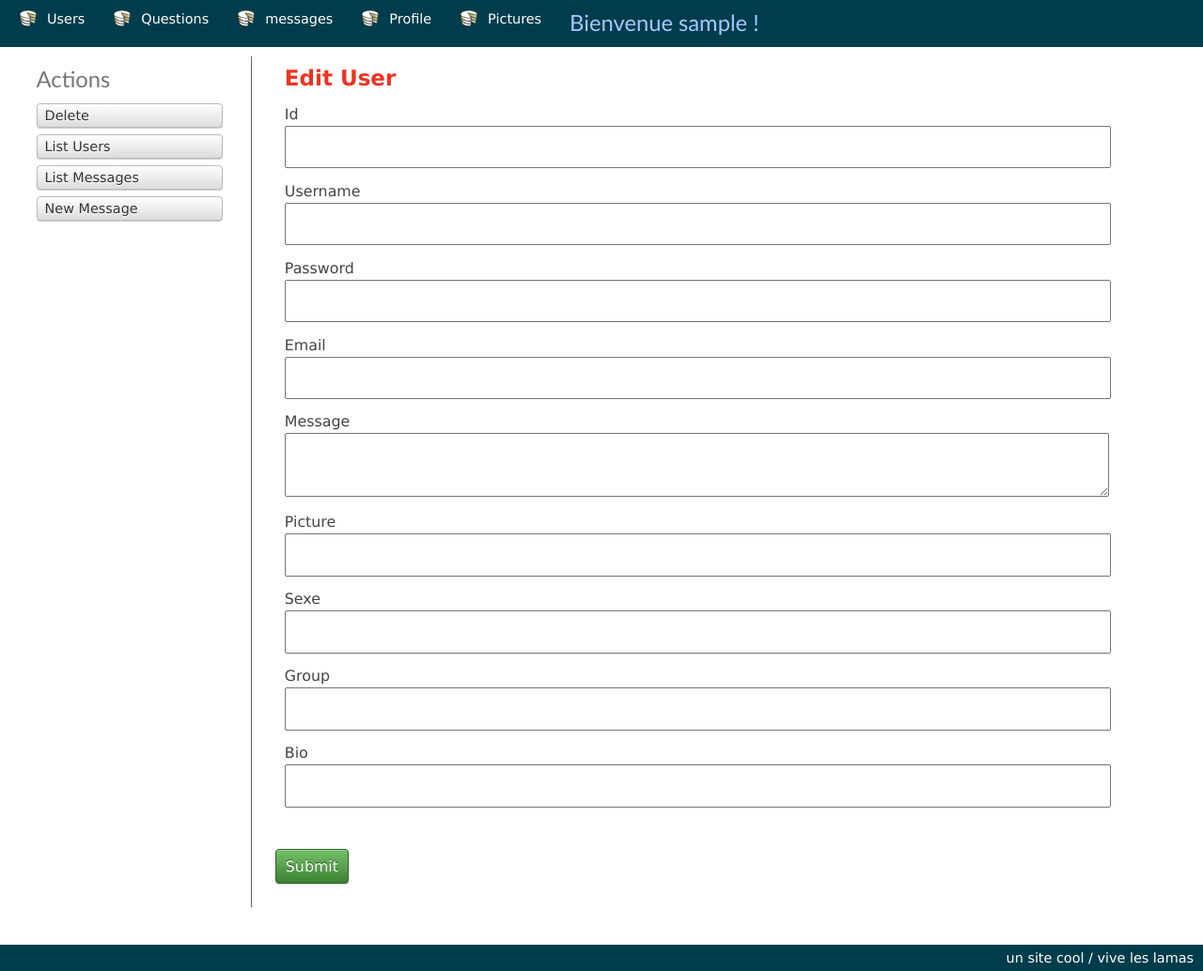
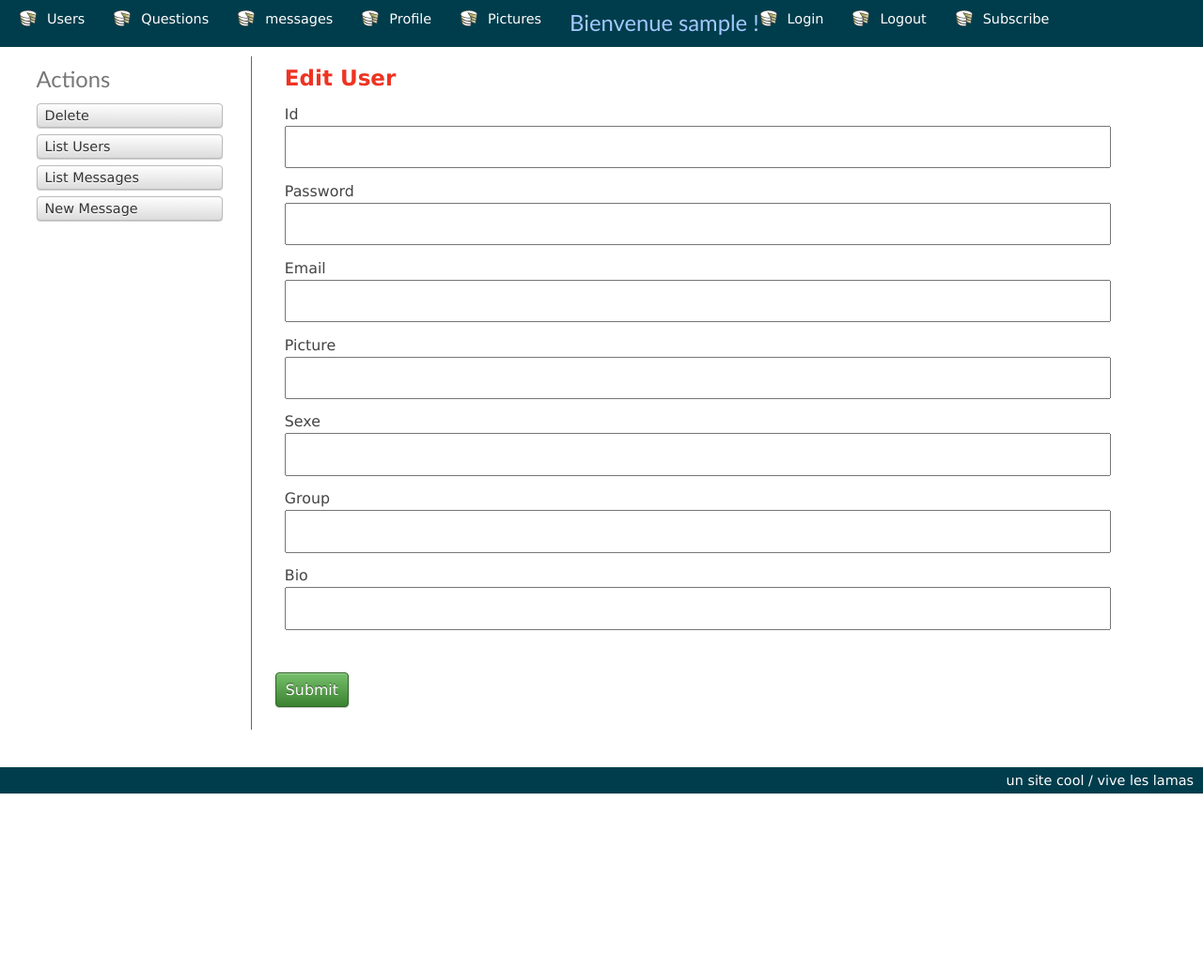
Before and after one commit to PhilippeGremmel/eatme, a CakePHP app: the page made by app/View/Users/edit.ctp in a window 1280 px wide. Shown: the whole page at 94% size. After the commit the page ends 845 px from the top, so only its background shows below. Run offline with PHP 8.4 and a stand-in for CakePHP, Linux system fonts and the light colour scheme; the template is opened without the code that fills it: most values are stand-ins (such as "Sample title", 1, 10 or a date in 2020); form fields are guessed from the names that the template uses; data that the repository does not hold is empty; some libraries are stand-ins or nearby versions.

Commit message:
bug profiles vraiment corrigé (normalement)
- bug corrigé (normalement)
- suppression de champs
- ajout dans le menu

```diff
--- a/app/View/Layouts/default.ctp
+++ b/app/View/Layouts/default.ctp
@@ -45,6 +45,9 @@ $cakeDescription = __d('cake_dev', 'CakePHP: the rapid development php framework
 			<h1><?php echo $this->Html->link('Profile','/users/profile'); ?></h1>
 			<h1><?php echo $this->Html->link('Pictures','/pictures'); ?></h1>
 			<h3> Bienvenue <?php echo $me['username']; ?> !</h3>
+			<h1><?php echo $this->Html->link('Login','/users/login'); ?></h1>
+			<h1><?php echo $this->Html->link('Logout','/users/logout'); ?></h1>
+			<h1><?php echo $this->Html->link('Subscribe','/users/add'); ?></h1>
 		</div>
 		<div id="content">
 			<?php echo $this->Session->flash(); ?>
--- a/app/View/Users/edit.ctp
+++ b/app/View/Users/edit.ctp
@@ -4,10 +4,10 @@
 		<legend><?php echo __('Edit User'); ?></legend>
 	<?php
 		echo $this->Form->input('id');
-		echo $this->Form->input('username');
+
 		echo $this->Form->input('password');
 		echo $this->Form->input('email');
-		echo $this->Form->input('message_id');
+
 		echo $this->Form->input('picture_id');
 		echo $this->Form->input('sexe_id');
 		echo $this->Form->input('group_id');
```
